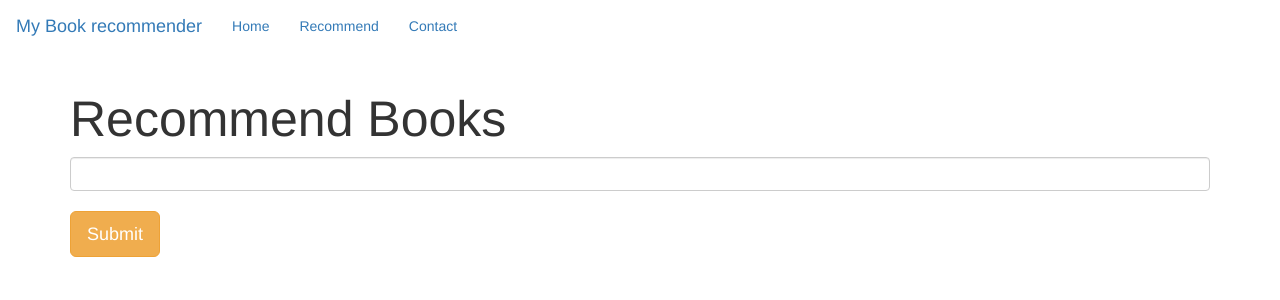
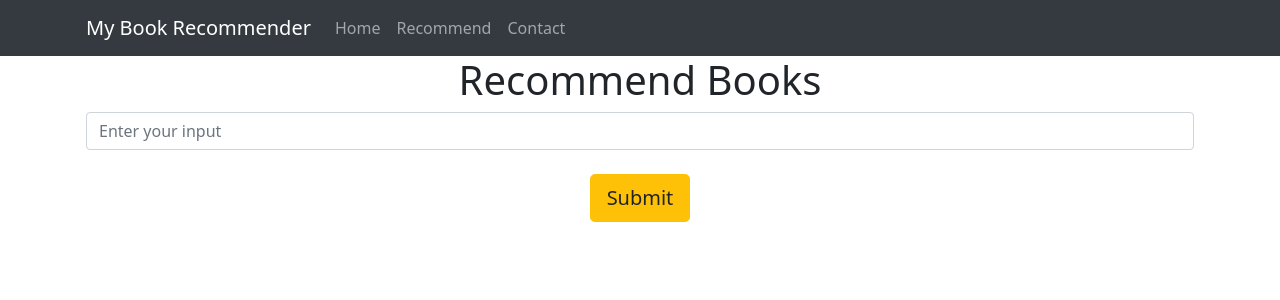
Before and after one commit to iamabhaytiwari343/book-recommendation-system, a Flask app: page /recommend in a window 1280 px wide. Shown: the top 300 px of the page. Run offline with Flask 3, Linux system fonts and the light colour scheme; parts of the project's set-up code (start-up, migrations or seed data) failed here and were passed over.

Commit message:
web page

```diff
--- a/templates/recommend.html
+++ b/templates/recommend.html
@@ -3,56 +3,70 @@
 
 <head>
     <meta charset="UTF-8">
+    <meta name="viewport" content="width=device-width, initial-scale=1.0">
     <title>Book Recommender System</title>
-    <!-- Latest compiled and minified CSS -->
-    <link rel="stylesheet" href="https://cdn.jsdelivr.net/npm/bootstrap@3.3.7/dist/css/bootstrap.min.css"
-        integrity="sha384-BVYiiSIFeK1dGmJRAkycuHAHRg32OmUcww7on3RYdg4Va+PmSTsz/K68vbdEjh4u" crossorigin="anonymous">
+    <!-- Link to Bootstrap 5 CSS -->
+    <link rel="stylesheet" href="https://cdn.jsdelivr.net/npm/bootstrap@5.0.0-alpha1/dist/css/bootstrap.min.css">
     <link rel="stylesheet" href="{{ url_for('static', filename='styles.css') }}">
 </head>
 
-<body style="">
-
-    <nav class="navbar" style="">
-        <a class="navbar-brand">My Book recommender</a>
-        <ul class="nav navbar-nav">
-            <li><a href="/">Home</a></li>
-            <li><a href="/recommend">Recommend</a></li>
-            <li><a>Contact</a></li>
-        </ul>
+<body>
+    <nav class="navbar navbar-expand-lg navbar-dark bg-dark">
+        <div class="container">
+            <a class="navbar-brand" href="#">My Book Recommender</a>
+            <button class="navbar-toggler" type="button" data-bs-toggle="collapse" data-bs-target="#navbarNav"
+                aria-controls="navbarNav" aria-expanded="false" aria-label="Toggle navigation">
+                <span class="navbar-toggler-icon"></span>
+            </button>
+            <div class="collapse navbar-collapse" id="navbarNav">
+                <ul class="navbar-nav">
+                    <li class="nav-item">
+                        <a class="nav-link" href="/">Home</a>
+                    </li>
+                    <li class="nav-item">
+                        <a class="nav-link" href="/recommend">Recommend</a>
+                    </li>
+                    <li class="nav-item">
+                        <a class="nav-link" href="/contact">Contact</a>
+                    </li>
+                </ul>
+            </div>
+        </div>
     </nav>
 
     <div class="container">
         <div class="row">
             <div class="col-md-12">
-                <h1 class="text-white" style="font-size:50px">Recommend Books</h1>
-                <form action="/recommend_books" method="post">
-                    <input name="user_input" type="text" class="form-control"><br>
-                    <input type="submit" class="btn btn-lg btn-warning">
+                <h1 class="text-center">Recommend Books</h1>
+                <form action="/recommend_books" method="post" class="text-center">
+                    <input name="user_input" type="text" class="form-control" placeholder="Enter your input"><br>
+                    <input type="submit" class="btn btn-warning btn-lg" value="Submit">
                 </form>
             </div>
+        </div>
 
-            {% if data %}
-
+        {% if data %}
+        <div class="row">
             {% for i in data %}
-            <div class="col-md-3" style="margin-top:50px">
+            <div class="col-md-3">
                 <div class="card">
+                    <img src="{{ i[2] }}" class="card-img-top" alt="{{ i[0] }}">
                     <div class="card-body">
-                        <img class="card-img-top" src="{{i[2]}}">
-                        <p class="text-white">{{i[0]}}</p>
-                        <h4 class="text-white">{{i[1]}}</h4>
+                        <p class="card-text">{{ i[0] }}</p>
+                        <h4>{{ i[1] }}</h4>
                     </div>
                 </div>
             </div>
             {% endfor %}
-
-            {% endif %}
-
-
-
-
         </div>
+        {% endif %}
     </div>
 
+    <!-- Include Bootstrap 5 JS and Popper.js (optional) -->
+    <script src="https://code.jquery.com/jquery-3.6.0.min.js"></script>
+    <script src="https://cdn.jsdelivr.net/npm/bootstrap@5.0.0-alpha1/dist/js/bootstrap.min.js"></script>
+    <!-- Include Popper.js for Bootstrap's dropdown functionality (required) -->
+    <script src="https://cdnjs.cloudflare.com/ajax/libs/popper.js/2.9.2/umd/popper.min.js"></script>
 </body>
 
 </html>
```
Also changed, not shown: templates/contact.html (deleted, +0 -11 lines), templates/index.html (+18 -3 lines).
